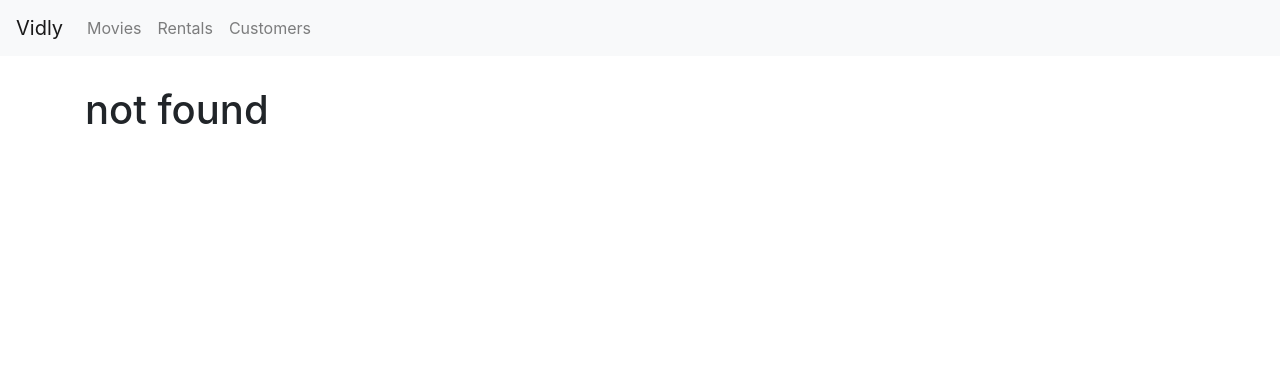
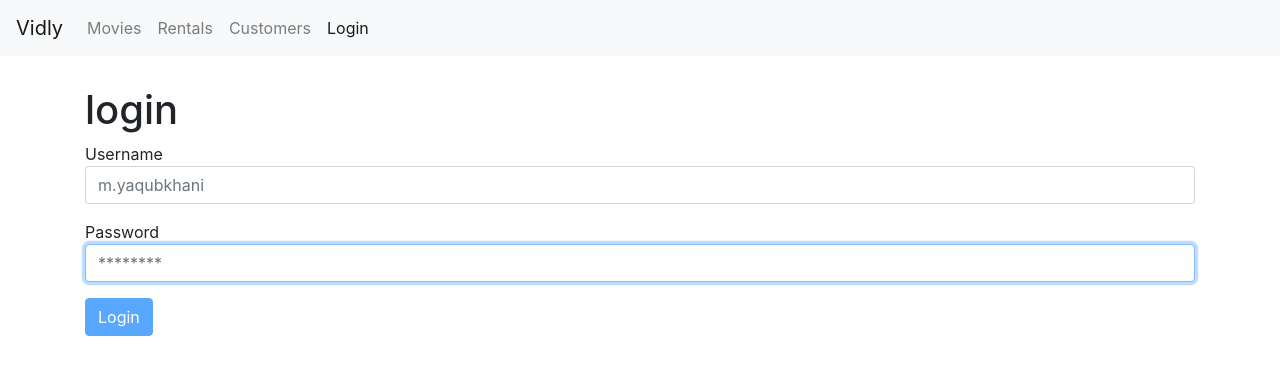
Before and after one commit to MortezaYaqubkhani/vidly_react, a React (Create React App) app: page /login in a window 1280 px wide. Before the commit this address led to /not-found. Shown: the top 374 px of the page. Built offline with nearby package versions, Linux system fonts and the light colour scheme.

Commit message:
number 17 end forms

```diff
--- a/package.json
+++ b/package.json
@@ -14,6 +14,7 @@
     "ag-grid-community": "^24.1.0",
     "ag-grid-react": "^24.1.1",
     "bootstrap": "^4.5.3",
+    "joi-browser": "^13.4.0",
     "live-server": "^1.2.1",
     "lodash": "^4.17.20",
     "prop-types": "^15.7.2",
--- a/src/App.js
+++ b/src/App.js
@@ -12,6 +12,7 @@
 import NotFound from './components/notFound';
 import React from 'react';
 import MovieForms from './components/movieForm';
+import LoginForm from './components/loginForm';
 
 library.add(fab, fas, far);
 
@@ -21,6 +22,7 @@
       <Navbar />
       <main className="container">
         <Switch>
+          <Route path="/login" component={LoginForm} />
           <Route path="/movies/:id" component={MovieForms} />
           <Route path="/movies" component={Movies} />
           <Route path="/customers" component={Customers} />
--- /dev/null
+++ b/src/components/common/input.jsx
@@ -0,0 +1,23 @@
+import React from 'react';
+
+const Input = ({name, lable, value, onChange, type, error, placeHoder}) => {
+  //object destructuring
+  return (
+    <div className="form-group">
+      <lable htmlFor={name}>{lable}</lable>
+      <input
+        autoFocus
+        value={value}
+        onChange={onChange}
+        id={name}
+        name={name}
+        type={type}
+        className="form-control"
+        placeholder={placeHoder}
+      />
+      {error && <div className="alert alert-danger">{error}</div>}
+    </div>
+  );
+};
+
+export default Input;
--- /dev/null
+++ b/src/components/loginForm.jsx
@@ -0,0 +1,98 @@
+import React, {Component} from 'react';
+import Input from './common/input';
+import Joi from 'joi-browser';
+
+class LoginForm extends Component {
+  state = {
+    account: {username: '', password: ''},
+    errors: {},
+  };
+  //
+  //schema for validation purposes
+  schema = {
+    username: Joi.string().required().label('Username'),
+    password: Joi.string().required().label('Password'),
+  };
+  //
+  //to define validate method for input validation
+  validate = () => {
+    const options = {
+      abortEarly: false,
+    };
+    const {error} = Joi.validate(this.state.account, this.schema, options);
+    //
+    //if there is no error
+    if (!error) return null;
+    //if there is an array
+    const errors = {};
+    for (let item of error.details) errors[item.path[0]] = item.message;
+    return errors;
+  };
+  //
+  //
+  //validation method for on the fly inputs, with object destructuring
+  validateProperty = ({name, value}) => {
+    const obj = {[name]: value};
+    const schema = {[name]: this.schema[name]};
+    const {error} = Joi.validate(obj, schema);
+    return error ? error.details[0].message : null;
+  };
+
+  handleSubmit = (e) => {
+    e.preventDefault();
+    //calling validate method to validate inputs
+    const errors = this.validate();
+
+    this.setState({errors: errors || {}});
+    //in case we have any errors, we call emidiately
+    if (errors) return;
+  };
+  //there is a object destructuring here
+  handleChange = ({currentTarget: input}) => {
+    //to validate inputs as user works on them
+    const errors = {...this.state.errors};
+    const errorMessage = this.validateProperty(input);
+    if (errorMessage) errors[input.name] = errorMessage;
+    else delete errors[input.name];
+
+    const account = {...this.state.account};
+    account[input.name] = input.value;
+    this.setState({account, errors});
+  };
+  //
+  render() {
+    //object destructuting
+    const {account, errors} = this.state;
+    //
+    return (
+      <div>
+        {/* {errors} */}
+        <h1>login</h1>
+        <form onSubmit={this.handleSubmit}>
+          <Input
+            name="username"
+            lable="Username"
+            value={account.username}
+            onChange={this.handleChange}
+            type="text"
+            placeHoder="m.yaqubkhani"
+            error={errors.username}
+          />
+          <Input
+            name="password"
+            lable="Password"
+            value={account.password}
+            onChange={this.handleChange}
+            type="password"
+            placeHoder="********"
+            error={errors.password}
+          />
+          <button
+          disabled={this.validate()} className="btn btn-primary">Login</button>
+        </form>
+      </div>
+    );
+  }
+}
+
+export default LoginForm;
--- a/src/components/navbar.jsx
+++ b/src/components/navbar.jsx
@@ -1,6 +1,7 @@
 import React from 'react';
 import {Link, NavLink} from 'react-router-dom';
 import Customers from './customers';
+import LoginForm from './loginForm';
 
 const Navbar = () => {
   return (
@@ -21,23 +22,23 @@
       </button>
 
       <div className="collapse navbar-collapse" id="navbarSupportedContent">
-        <ul className="navbar-nav mr-auto">
-          <li className="nav-item">
-            <NavLink className="nav-link" to="/movies">
+        <div className="navbar-nav">
+          <NavLink className="nav-link nav-item" to="/movies">
             Movies
           </NavLink>
-          </li>
-          <li className="nav-item">
-            <NavLink className="nav-link" to="/rentals">
+
+          <NavLink className="nav-link nav-item" to="/rentals">
             Rentals
           </NavLink>
-          </li>
-          <li className="nav-item">
-            <NavLink className="nav-link" to="/customers">
+
+          <NavLink className="nav-link nav-item" to="/customers">
             Customers
           </NavLink>
-          </li>
-        </ul>
+
+          <NavLink className="nav-link nav-item" to="/login">
+            Login
+          </NavLink>
+        </div>
       </div>
     </nav>
   );
```
Also changed, not shown: 2 other files (tests, documents, lock files or other folders). Lines whose indentation alone changed are shown as unchanged.
